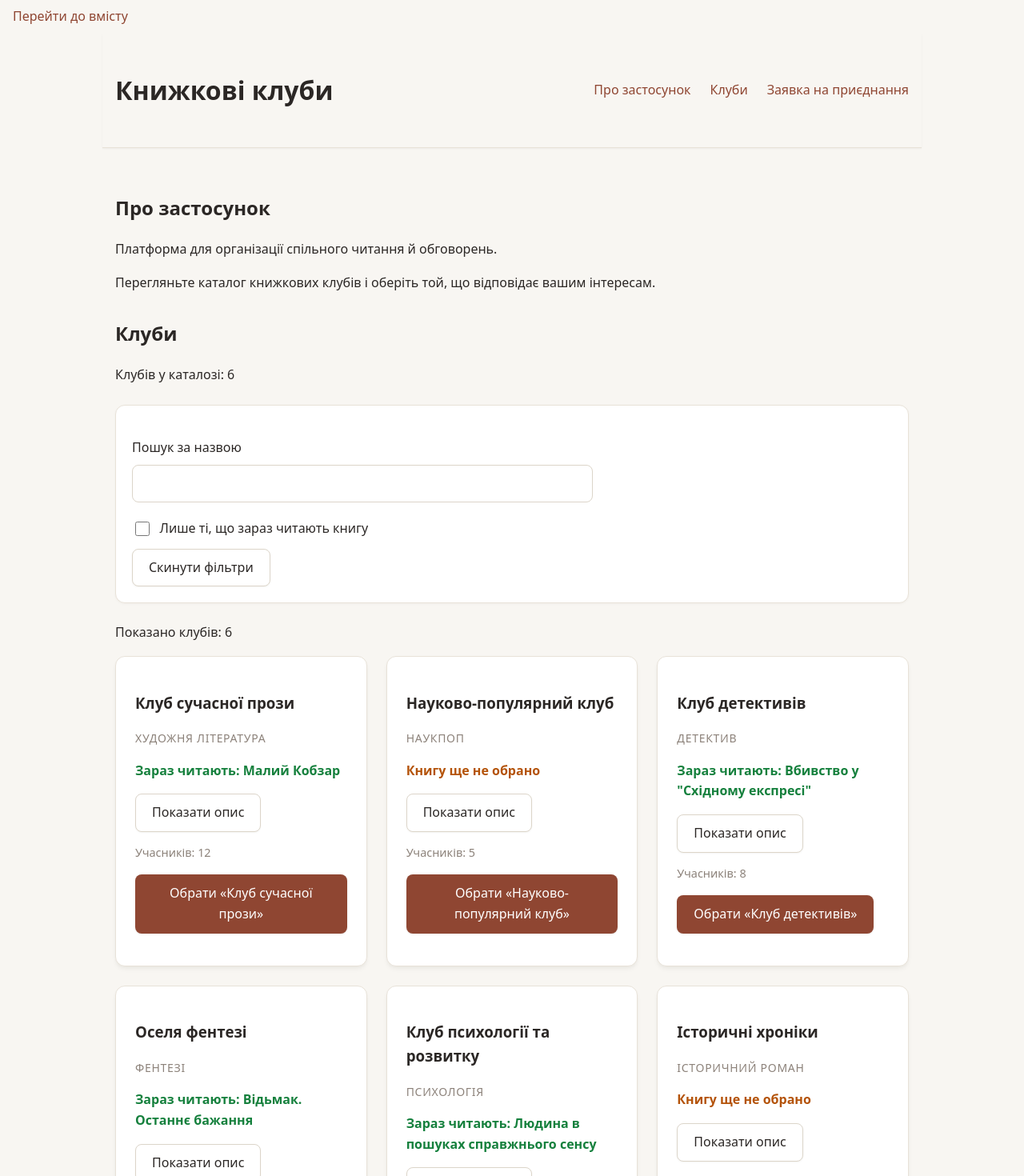
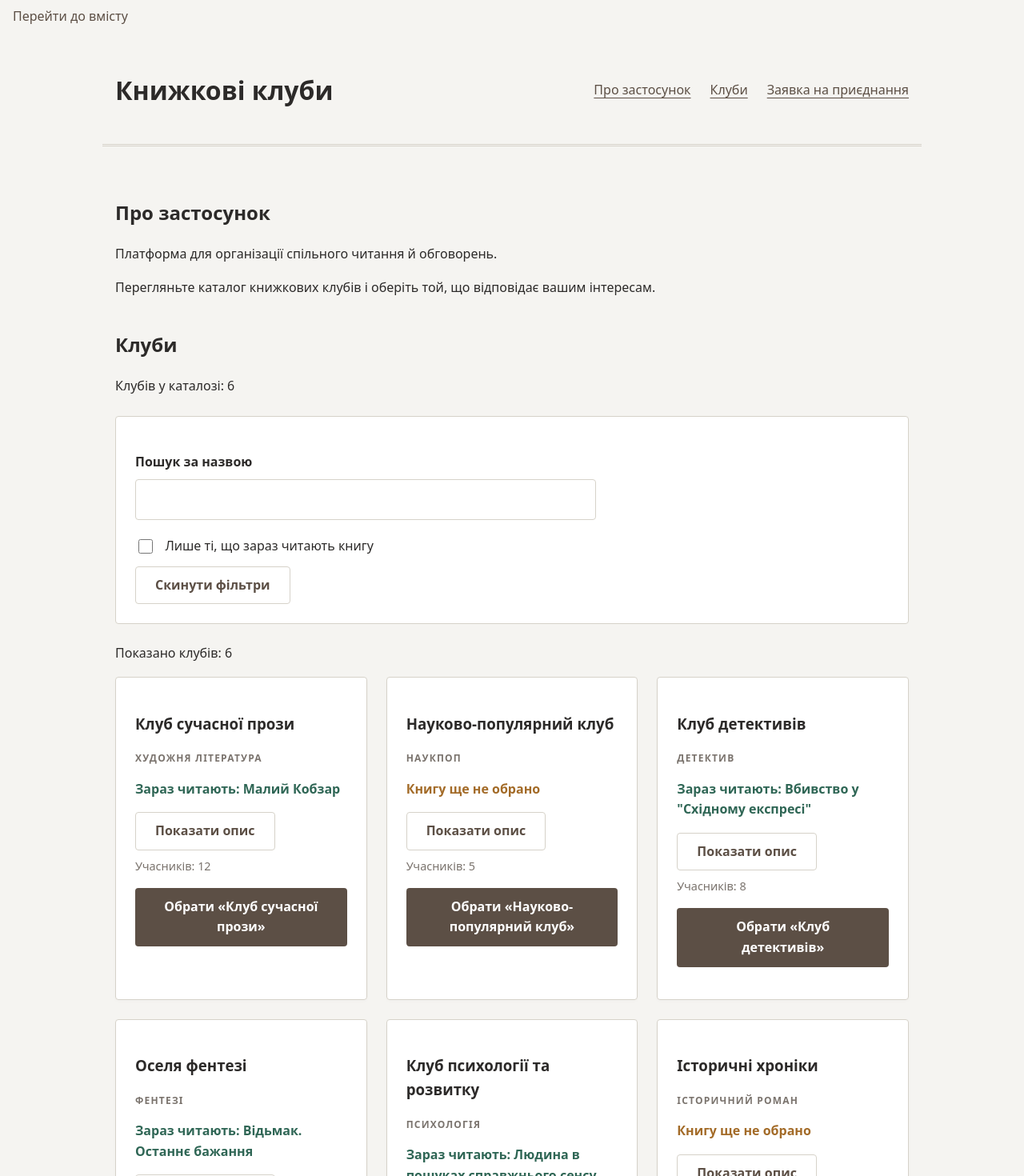
Before and after one commit to ddayeena/book-club-app, a React (Vite) app: page / in a window 1280 px wide. Shown: the top 1470 px of the page at 80% size. Built offline with nearby package versions, Linux system fonts and the light colour scheme.

Commit message:
update css

```diff
--- a/src/index.css
+++ b/src/index.css
@@ -1,7 +1,7 @@
 :root {
   font-family: system-ui, -apple-system, sans-serif;
-  color: #2b2725;
-  background: #f8f6f2;
+  color: #2c2a29;           /* Темний графітово-коричневий (дуже холодний) */
+  background: #f5f4f1;      /* Колір світлого матового паперу (без жовтизни) */
   line-height: 1.6;
 }
 
@@ -15,37 +15,42 @@ main, .site-header, footer {
 }
 
 .site-header {
-  border-bottom: 1px solid #e8e2d8;
-  background: #f8f6f2;
-  box-shadow: 0 1px 2px 0 rgba(45, 35, 25, 0.05);
+  /* Подвійна лінія замість звичайної — виглядає дуже по-книжковому */
+  border-bottom: 3px double #d6d2c9;
+  background: #f5f4f1;
+  padding-bottom: 1.25rem;
 }
 
 .site-header, nav {
   display: flex;
   flex-wrap: wrap;
-  gap: 1rem;
+  gap: 1.5rem;
   align-items: center;
   justify-content: space-between;
 }
 
 a {
-  color: #8f4632;
-  text-decoration: none;
-  transition: color 0.2s ease;
+  color: #5c4f45;           /* Колір холодного еспресо */
+  text-decoration: underline;
+  text-underline-offset: 4px; /* Лінія трохи відсунута від тексту */
+  text-decoration-thickness: 1px;
+  transition: all 0.2s ease;
 }
 
 a:hover {
-  color: #763725;
+  color: #3b322b;           /* Темніший відтінок при наведенні */
+  text-decoration-thickness: 2px; /* Лінія стає жирнішою */
 }
 
 a:focus-visible {
-  outline: none;
-  box-shadow: 0 0 0 3px rgba(143, 70, 50, 0.25);
-  border-radius: 4px;
+  outline: 2px solid #5c4f45;
+  outline-offset: 4px;
+  border-radius: 2px;
 }
 
-section { margin-block: 2rem; }
+section { margin-block: 2.5rem; }
 
+/* Картки клубів — строгий журнальний стиль */
 .club-grid {
   list-style: none;
   padding: 0;
@@ -57,39 +62,43 @@ section { margin-block: 2rem; }
 .club-card {
   height: 100%;
   padding: 1.5rem;
-  border: 1px solid #e8e2d8;
-  border-radius: 12px;
+  border: 1px solid #d6d2c9;
+  border-radius: 4px;       /* Дуже легке, строге заокруглення */
   background: #ffffff;
-  box-shadow: 0 4px 6px -1px rgba(45, 35, 25, 0.05), 0 2px 4px -1px rgba(45, 35, 25, 0.03);
-  transition: transform 0.2s ease, box-shadow 0.2s ease, border-color 0.2s ease;
+  box-shadow: 0 2px 4px rgba(0, 0, 0, 0.02);
+  transition: all 0.25s ease;
 }
 
 .club-card:hover {
-  transform: translateY(-4px);
-  box-shadow: 0 10px 15px -3px rgba(45, 35, 25, 0.08), 0 4px 6px -2px rgba(45, 35, 25, 0.04);
-  border-color: #d6ccbe;
+  border-color: #5c4f45;    /* Картка обводиться темним кольором */
+  /* Холодна кавова тінь */
+  box-shadow: 0 8px 16px -4px rgba(92, 79, 69, 0.12);
+  transform: translateY(-2px);
 }
 
 .genre {
-  color: #8c827a;
-  font-weight: 500;
-  font-size: 0.875rem;
+  color: #7a736d;
+  font-weight: 600;
+  font-size: 0.75rem;
   text-transform: uppercase;
-  letter-spacing: 0.05em;
+  letter-spacing: 0.1em;    /* Широкий інтервал (editorial style) */
+  margin-bottom: 0.5rem;
+  display: block;
 }
 
 .status {
   font-weight: 600;
-  color: #b45309;
+  color: #a36b28;           /* Антична бронза (замість яскравого оранжевого) */
 }
 
 .status.active {
-  color: #15803d;
+  color: #2f6655;           /* Сланцевий зелений (дуже спокійний, холодний) */
 }
 
 .members {
   font-size: 0.9rem;
-  color: #8c827a;
+  color: #7a736d;
+  margin-top: 0.5rem;
 }
 
 /* Навігація */
@@ -106,6 +115,7 @@ section { margin-block: 2rem; }
 .skip-link {
   display: inline-block;
   margin: 0.5rem 1rem;
+  text-decoration: none;
 }
 
 /* Форми та поля вводу */
@@ -117,126 +127,124 @@ section { margin-block: 2rem; }
 }
 
 .form-field label {
-  font-weight: 500;
-  color: #2b2725;
+  font-weight: 600;
+  color: #2c2a29;
 }
 
 .form-field input, .form-field textarea {
   width: 100%;
-  padding: 0.625rem 0.875rem;
-  border-radius: 8px;
-  border: 1px solid #dcd5c9;
+  padding: 0.75rem;
+  border-radius: 4px;       /* Строгі кути для інпутів */
+  border: 1px solid #d6d2c9;
   background: #ffffff;
-  color: #2b2725;
+  color: #2c2a29;
   font: inherit;
   transition: all 0.2s ease;
 }
 
 .form-field input:focus, .form-field textarea:focus {
   outline: none;
-  border-color: #8f4632;
-  box-shadow: 0 0 0 3px rgba(143, 70, 50, 0.2);
+  border-color: #5c4f45;
+  box-shadow: 0 0 0 3px rgba(92, 79, 69, 0.15);
 }
 
-.form-field textarea { resize: vertical; }
+.form-field textarea { resize: vertical; min-height: 100px; }
 
 .form-field input[readOnly] {
-  background: #f0ece5;
-  color: #8c827a;
+  background: #ebe9e4;
+  color: #7a736d;
   cursor: not-allowed;
+  border-color: transparent;
 }
 
 .field-hint {
   margin: 0;
-  color: #8c827a;
-  font-size: 0.875rem;
+  color: #7a736d;
+  font-size: 0.85rem;
 }
 
-/* Кнопки */
+/* Кнопки — класичні та акуратні */
 .form-actions {
   display: flex;
   flex-wrap: wrap;
   gap: 1rem;
-  margin-top: 1.5rem;
+  margin-top: 1.75rem;
 }
 
 .app-button {
-  padding: 0.625rem 1.25rem;
-  border-radius: 8px;
+  padding: 0.625rem 1.5rem;
+  border-radius: 4px;
   border: 1px solid transparent;
   font: inherit;
-  font-weight: 500;
+  font-weight: 600;
   cursor: pointer;
   transition: all 0.2s ease;
 }
 
 .app-button-primary {
-  background: #8f4632;
+  background: #5c4f45;      /* Колір холодного еспресо */
   color: #ffffff;
-  box-shadow: 0 1px 2px rgba(45, 35, 25, 0.1);
 }
 
 .app-button-primary:hover:not(:disabled) {
-  background: #763725;
-  transform: translateY(-1px);
+  background: #453a33;      /* Ще темніший при наведенні */
 }
 
 .app-button-secondary {
-  background: #ffffff;
-  color: #2b2725;
-  border-color: #dcd5c9;
-  box-shadow: 0 1px 2px rgba(45, 35, 25, 0.05);
+  background: transparent;
+  color: #5c4f45;
+  border-color: #d6d2c9;
 }
 
 .app-button-secondary:hover:not(:disabled) {
-  background: #f0ece5;
+  background: #ebe9e4;
+  border-color: #b5b0a6;
 }
 
 .app-button:disabled {
-  opacity: 0.6;
+  opacity: 0.5;
   cursor: not-allowed;
-  transform: none;
 }
 
 /* Фільтри */
 .catalog-filters {
   margin-block: 1.5rem;
-  padding: 1.25rem;
+  padding: 1.5rem;
   background: #ffffff;
-  border: 1px solid #e8e2d8;
-  border-radius: 12px;
-  box-shadow: 0 1px 3px rgba(45, 35, 25, 0.04);
+  border: 1px solid #d6d2c9;
+  border-radius: 4px;
 }
 
 .checkbox-field {
   display: flex;
   align-items: center;
-  gap: 0.625rem;
+  gap: 0.75rem;
   margin-block: 0.75rem;
 }
 
 .checkbox-field input {
-  width: 1.1rem;
-  height: 1.1rem;
-  accent-color: #8f4632;
+  width: 1.15rem;
+  height: 1.15rem;
+  accent-color: #5c4f45;
   cursor: pointer;
 }
 
 .selection-note {
-  font-weight: 500;
-  color: #8f4632;
+  font-weight: 600;
+  color: #5c4f45;
 }
 
 button[aria-pressed="true"] {
-  border-color: #8f4632;
-  background: #f0ece5;
-  color: #763725;
+  border-color: #5c4f45;
+  background: #ebe9e4;
+  color: #2c2a29;
 }
 
 footer {
-  border-top: 1px solid #e8e2d8;
-  color: #8c827a;
+  border-top: 1px solid #d6d2c9;
+  color: #7a736d;
   font-size: 0.9rem;
   text-align: center;
-  margin-top: 2rem;
+  margin-top: 3rem;
+  padding-top: 1.5rem;
 }
```
